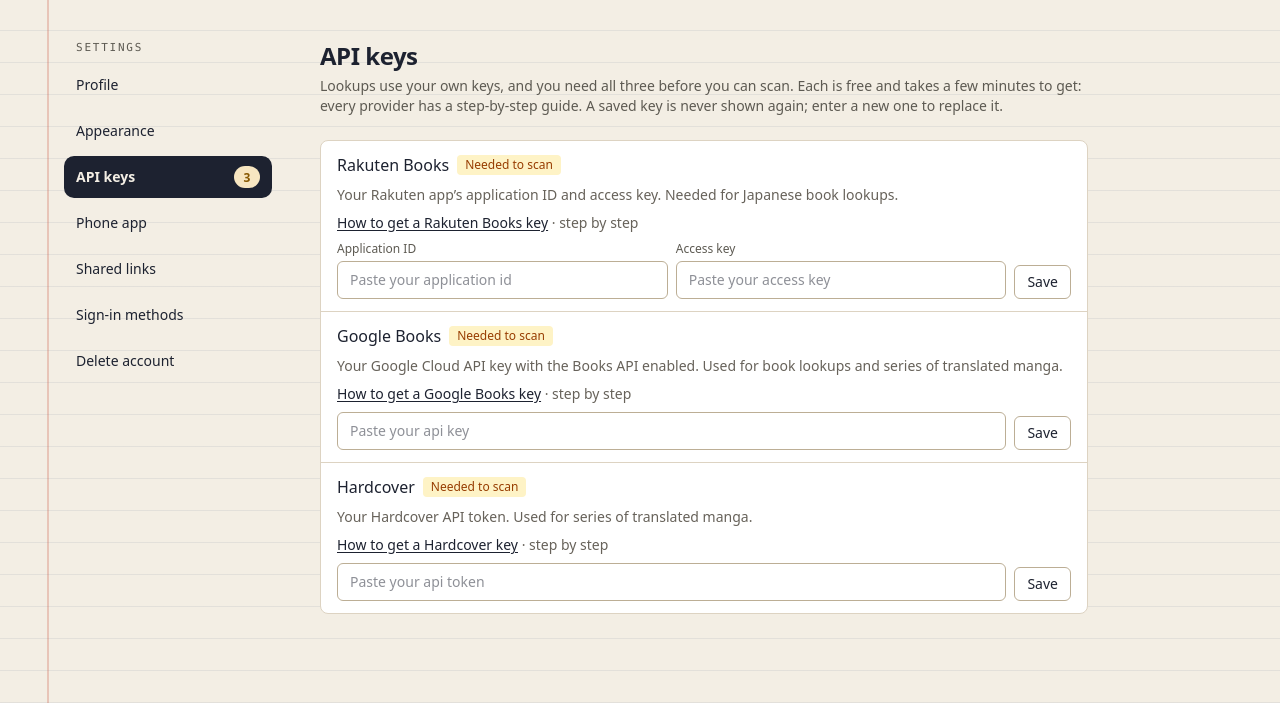
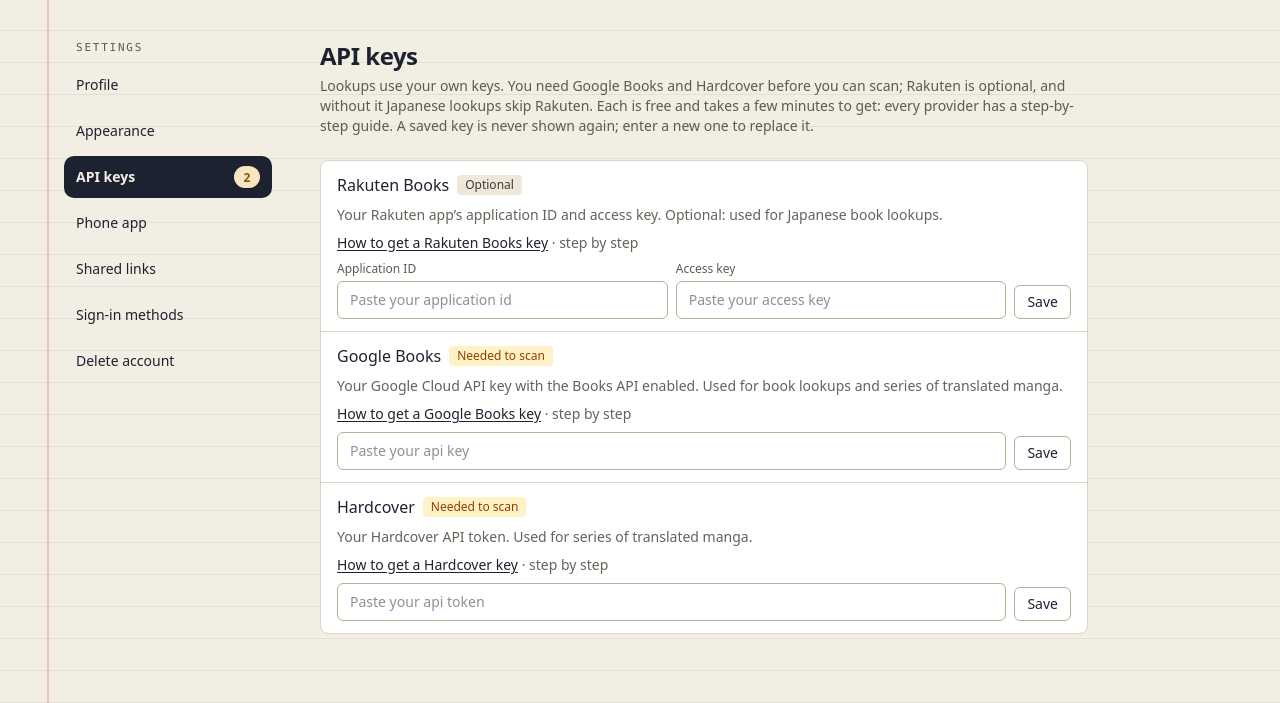
Before and after one commit to gekophetweb/library.gekophetweb.nl, a Laravel app: page /settings/api-keys in a window 1280 px wide. Shown: the part 97-800 px from the top of the page. Run offline with Laravel 12, Linux system fonts and the light colour scheme; the visitor is signed in with stand-in values (Sample User, id 1); data that the repository does not hold is empty; style sheets or scripts are compiled from the project's sources.

Commit message:
Let scanning start without a Rakuten key
Rakuten is now optional: the api-keys gate and the scanner dialog only
wait for Google Books and Hardcover, and lookups already skip Rakuten
when its key (or access key) is missing. Settings marks it "Optional".

Co-Authored-By: Claude Opus 5.5 <noreply@anthropic.com>

```diff
--- a/app/Enums/ApiKeyProvider.php
+++ b/app/Enums/ApiKeyProvider.php
@@ -21,7 +21,7 @@ enum ApiKeyProvider: string
     public function hint(): string
     {
         return match ($this) {
-            self::Rakuten => 'Your Rakuten app’s application ID and access key. Needed for Japanese book lookups.',
+            self::Rakuten => 'Your Rakuten app’s application ID and access key. Optional: used for Japanese book lookups.',
             self::GoogleBooks => 'Your Google Cloud API key with the Books API enabled. Used for book lookups and series of translated manga.',
             self::Hardcover => 'Your Hardcover API token. Used for series of translated manga.',
         };
@@ -54,6 +54,15 @@ enum ApiKeyProvider: string
         return $this->secretLabel() !== null;
     }
 
+    /**
+     * Whether scanning waits for this key. Rakuten is optional: without it, lookups skip
+     * Rakuten and use the other providers.
+     */
+    public function requiredToScan(): bool
+    {
+        return $this !== self::Rakuten;
+    }
+
     /** Where the user signs up for a key. */
     public function setupUrl(): string
     {
--- a/app/Models/User.php
+++ b/app/Models/User.php
@@ -96,7 +96,21 @@ class User extends Authenticatable
     }
 
     /**
-     * Providers this user has no complete key for yet. Scanning needs all of them.
+     * Providers this user has no complete key for yet that scanning waits for; optional
+     * ones (Rakuten) are skipped during lookups instead.
+     *
+     * @return list<ApiKeyProvider>
+     */
+    public function missingScanKeys(): array
+    {
+        return array_values(array_filter(
+            $this->missingApiKeys(),
+            fn (ApiKeyProvider $provider) => $provider->requiredToScan(),
+        ));
+    }
+
+    /**
+     * Providers this user has no complete key for yet, optional ones included.
      *
      * @return list<ApiKeyProvider>
      */
--- a/resources/views/components/scanner-dialog.blade.php
+++ b/resources/views/components/scanner-dialog.blade.php
@@ -8,7 +8,7 @@
 
 <dialog id="scanner-dialog" @if ($errors->hasAny(['category_id', 'sub_category_id', 'language_id', 'mode', 'ownership'])) open @endif
         class="m-auto w-full max-w-md rounded-[18px] border border-line bg-surface p-6 text-ink shadow-card backdrop:bg-stone-950/60">
-    @php($missingKeys = auth()->user()->missingApiKeys())
+    @php($missingKeys = auth()->user()->missingScanKeys())
     @if ($missingKeys !== [])
         <h2 class="mb-4 text-lg font-semibold">Add your API keys first</h2>
         <p class="mb-2 text-sm">Scanning looks items up with your own keys. You still need:</p>
--- a/resources/views/components/settings-layout.blade.php
+++ b/resources/views/components/settings-layout.blade.php
@@ -2,7 +2,7 @@
 {{-- The settings section: one short page per topic, with its own menu (a side column on
      wide screens, a scrollable row of tabs on phones), like the admin section. --}}
 @php
-    $missingKeys = count(auth()->user()->missingApiKeys());
+    $missingKeys = count(auth()->user()->missingScanKeys());
     $items = [
         ['settings.edit', 'settings.edit', 'Profile', null],
         ['settings.appearance', 'settings.appearance', 'Appearance', null],
--- a/resources/views/settings/api-keys/_status.blade.php
+++ b/resources/views/settings/api-keys/_status.blade.php
@@ -3,6 +3,8 @@
     <span class="rounded bg-emerald-100 px-2 py-0.5 text-xs text-emerald-800 dark:bg-emerald-950 dark:text-emerald-200">Key saved</span>
 @elseif ($stored && $provider->needsSecret())
     <span class="rounded bg-amber-100 px-2 py-0.5 text-xs text-amber-800 dark:bg-amber-950 dark:text-amber-200" data-secret-missing>{{ $provider->secretLabel() }} missing</span>
+@elseif (! $provider->requiredToScan())
+    <span class="rounded bg-stone-100 px-2 py-0.5 text-xs text-stone-700 dark:bg-stone-800 dark:text-stone-300" data-optional>Optional</span>
 @else
     <span class="rounded bg-amber-100 px-2 py-0.5 text-xs text-amber-800 dark:bg-amber-950 dark:text-amber-200">Needed to scan</span>
 @endif
--- a/resources/views/settings/api-keys/index.blade.php
+++ b/resources/views/settings/api-keys/index.blade.php
@@ -5,7 +5,7 @@
     @endphp
 
     <h1 class="mb-1 text-2xl font-semibold">API keys</h1>
-    <p class="mb-6 text-sm text-stone-600 dark:text-stone-400">Lookups use your own keys, and you need all three before you can scan. Each is free and takes a few minutes to get: every provider has a step-by-step guide. A saved key is never shown again; enter a new one to replace it.</p>
+    <p class="mb-6 text-sm text-stone-600 dark:text-stone-400">Lookups use your own keys. You need Google Books and Hardcover before you can scan; Rakuten is optional, and without it Japanese lookups skip Rakuten. Each is free and takes a few minutes to get: every provider has a step-by-step guide. A saved key is never shown again; enter a new one to replace it.</p>
 
     @error('api_keys') <p class="mb-4 rounded-md border border-amber-300 bg-amber-50 p-3 text-sm dark:border-amber-800 dark:bg-amber-950" data-api-keys-missing>{{ $message }}</p> @enderror
     @error('key') <p class="mb-4 text-sm text-red-600 dark:text-red-400">{{ $message }}</p> @enderror
```
Also changed, not shown: app/Http/Middleware/EnsureApiKeysAreSet.php (+4 -3 lines), tests/Feature/Scan/ScanTest.php (+23 -2 lines), tests/Feature/Settings/ApiKeysTest.php (+2 -2 lines), .ai/guidelines/physical-library.md.
